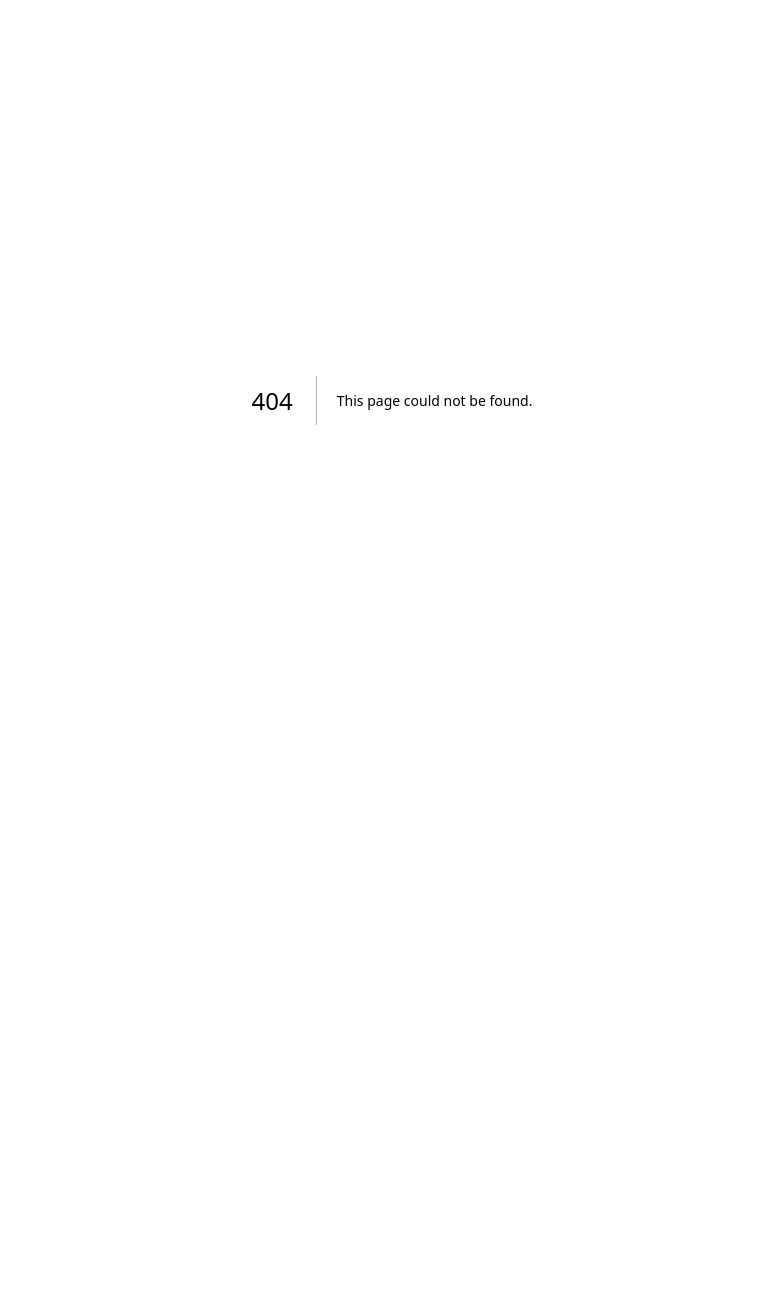
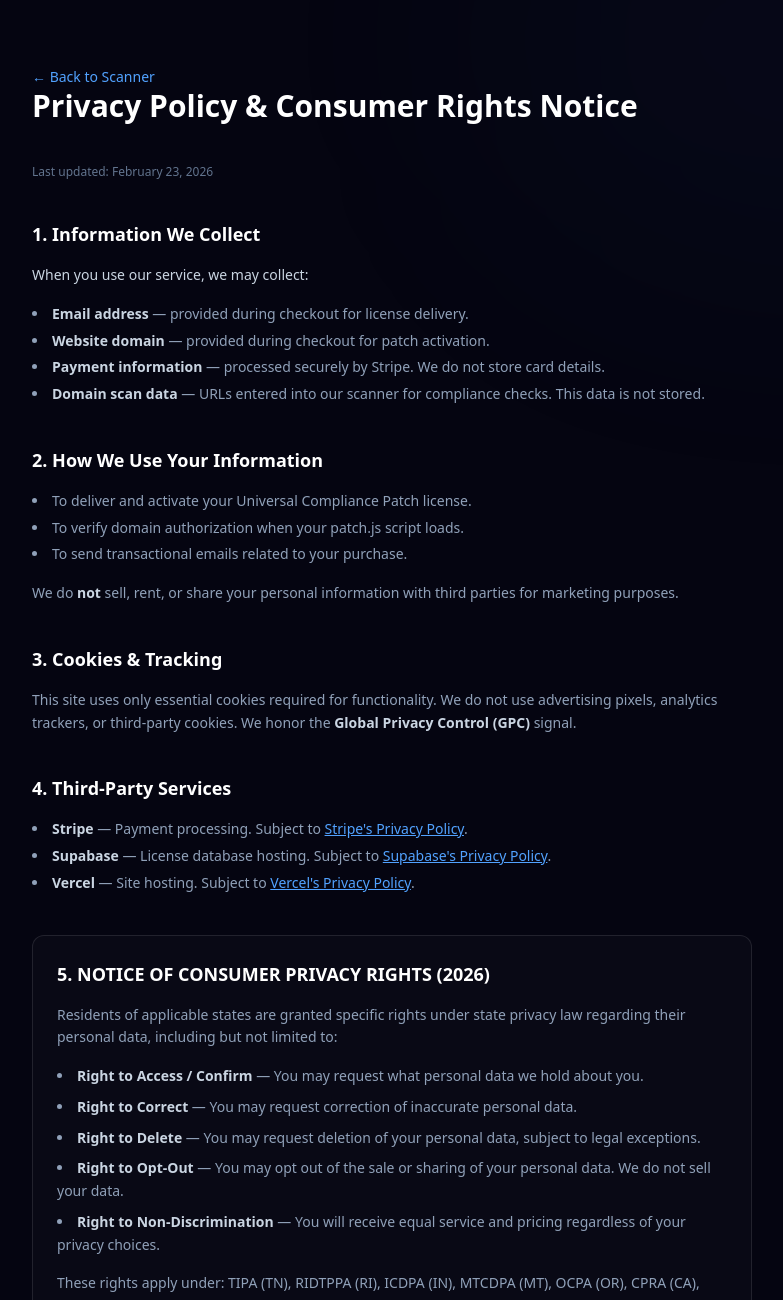
Before and after one commit to cybergod-duck/simple-as-that-lab, a Next.js app in the folder web/: page /privacy in a window 1280 px wide. Before the commit this address had no page. Shown: the top 1300 px of the page, without its empty margins (248-1031 px from the left). Before the commit the page ends 800 px from the top, so only its background shows below. Built offline with nearby package versions, Linux system fonts and the light colour scheme.

Commit message:
feat: add privacy policy page + footer compliance link

```diff
--- a/web/app/page.tsx
+++ b/web/app/page.tsx
@@ -231,7 +231,7 @@ export default function AntigravityHome() {
               <span>Active Protocol: ENFORCEMENT-MODE</span>
               <span>Security: AES-256-GCM</span>
             </div>
-            <span>Authorized use only.</span>
+            <a href="/privacy" className="text-blue-400/60 hover:text-blue-400 transition">Your Privacy Choices & 2026 State Rights</a>
           </div>
         </footer>
         <div className="text-center py-3 text-[10px] text-slate-600">
--- /dev/null
+++ b/web/app/privacy/page.tsx
@@ -0,0 +1,90 @@
+import Link from 'next/link'
+
+export const metadata = {
+    title: 'Privacy Policy & Consumer Rights — Simple As That',
+    description: 'Your Privacy Choices and 2026 State Consumer Rights disclosure for Simple As That Labs.',
+}
+
+export default function PrivacyPage() {
+    return (
+        <main className="min-h-screen bg-[#050511] font-sans text-slate-300">
+            {/* Ambient Background */}
+            <div className="fixed top-0 left-0 w-full h-full z-0 pointer-events-none">
+                <div className="absolute top-[-20%] right-[-10%] w-[50%] h-[50%] bg-blue-900/10 rounded-full blur-[120px] mix-blend-screen animate-pulse filter" style={{ animationDuration: '4s' }}></div>
+            </div>
+
+            <div className="relative z-10 max-w-3xl mx-auto px-6 py-16 space-y-10">
+                <Link href="/" className="text-sm text-blue-400 hover:text-blue-300 transition">← Back to Scanner</Link>
+
+                <h1 className="text-3xl font-bold text-white">Privacy Policy & Consumer Rights Notice</h1>
+                <p className="text-xs text-slate-500">Last updated: February 23, 2026</p>
+
+                <section className="space-y-4 text-sm leading-relaxed">
+                    <h2 className="text-lg font-semibold text-white">1. Information We Collect</h2>
+                    <p>When you use our service, we may collect:</p>
+                    <ul className="list-disc list-inside text-slate-400 space-y-1">
+                        <li><strong className="text-slate-300">Email address</strong> — provided during checkout for license delivery.</li>
+                        <li><strong className="text-slate-300">Website domain</strong> — provided during checkout for patch activation.</li>
+                        <li><strong className="text-slate-300">Payment information</strong> — processed securely by Stripe. We do not store card details.</li>
+                        <li><strong className="text-slate-300">Domain scan data</strong> — URLs entered into our scanner for compliance checks. This data is not stored.</li>
+                    </ul>
+                </section>
+
+                <section className="space-y-4 text-sm leading-relaxed">
+                    <h2 className="text-lg font-semibold text-white">2. How We Use Your Information</h2>
+                    <ul className="list-disc list-inside text-slate-400 space-y-1">
+                        <li>To deliver and activate your Universal Compliance Patch license.</li>
+                        <li>To verify domain authorization when your patch.js script loads.</li>
+                        <li>To send transactional emails related to your purchase.</li>
+                    </ul>
+                    <p className="text-slate-400">We do <strong className="text-slate-300">not</strong> sell, rent, or share your personal information with third parties for marketing purposes.</p>
+                </section>
+
+                <section className="space-y-4 text-sm leading-relaxed">
+                    <h2 className="text-lg font-semibold text-white">3. Cookies & Tracking</h2>
+                    <p className="text-slate-400">This site uses only essential cookies required for functionality. We do not use advertising pixels, analytics trackers, or third-party cookies. We honor the <strong className="text-slate-300">Global Privacy Control (GPC)</strong> signal.</p>
+                </section>
+
+                <section className="space-y-4 text-sm leading-relaxed">
+                    <h2 className="text-lg font-semibold text-white">4. Third-Party Services</h2>
+                    <ul className="list-disc list-inside text-slate-400 space-y-1">
+                        <li><strong className="text-slate-300">Stripe</strong> — Payment processing. Subject to <a href="https://stripe.com/privacy" className="text-blue-400 underline" target="_blank" rel="noopener noreferrer">Stripe&apos;s Privacy Policy</a>.</li>
+                        <li><strong className="text-slate-300">Supabase</strong> — License database hosting. Subject to <a href="https://supabase.com/privacy" className="text-blue-400 underline" target="_blank" rel="noopener noreferrer">Supabase&apos;s Privacy Policy</a>.</li>
+                        <li><strong className="text-slate-300">Vercel</strong> — Site hosting. Subject to <a href="https://vercel.com/legal/privacy-policy" className="text-blue-400 underline" target="_blank" rel="noopener noreferrer">Vercel&apos;s Privacy Policy</a>.</li>
+                    </ul>
+                </section>
+
+                <section className="space-y-4 text-sm leading-relaxed bg-white/[0.02] border border-white/10 rounded-xl p-6">
+                    <h2 className="text-lg font-semibold text-white">5. NOTICE OF CONSUMER PRIVACY RIGHTS (2026)</h2>
+                    <p className="text-slate-400">Residents of applicable states are granted specific rights under state privacy law regarding their personal data, including but not limited to:</p>
+                    <ul className="list-disc list-inside text-slate-400 space-y-2">
+                        <li><strong className="text-slate-300">Right to Access / Confirm</strong> — You may request what personal data we hold about you.</li>
+                        <li><strong className="text-slate-300">Right to Correct</strong> — You may request correction of inaccurate personal data.</li>
+                        <li><strong className="text-slate-300">Right to Delete</strong> — You may request deletion of your personal data, subject to legal exceptions.</li>
+                        <li><strong className="text-slate-300">Right to Opt-Out</strong> — You may opt out of the sale or sharing of your personal data. We do not sell your data.</li>
+                        <li><strong className="text-slate-300">Right to Non-Discrimination</strong> — You will receive equal service and pricing regardless of your privacy choices.</li>
+                    </ul>
+                    <p className="text-slate-400">These rights apply under: TIPA (TN), RIDTPPA (RI), ICDPA (IN), MTCDPA (MT), OCPA (OR), CPRA (CA), SHIELD Act (NY), TDPSA (TX), and FTC Section 5 (Federal).</p>
+                    <p className="text-slate-400 mt-4">To exercise any of these rights, contact us at: <a href="mailto:info@crmindex.net" className="text-blue-400 underline">info@crmindex.net</a></p>
+                </section>
+
+                <section className="space-y-4 text-sm leading-relaxed">
+                    <h2 className="text-lg font-semibold text-white">6. Data Retention</h2>
+                    <p className="text-slate-400">We retain your email and domain for as long as your license is active. You may request deletion at any time by contacting us.</p>
+                </section>
+
+                <section className="space-y-4 text-sm leading-relaxed">
+                    <h2 className="text-lg font-semibold text-white">7. Contact</h2>
+                    <p className="text-slate-400">For any privacy-related inquiries:<br />
+                        <strong className="text-slate-300">Simple As That Labs</strong><br />
+                        Email: <a href="mailto:info@crmindex.net" className="text-blue-400 underline">info@crmindex.net</a>
+                    </p>
+                </section>
+
+                <div className="border-t border-white/10 pt-6 text-center text-xs text-slate-600">
+                    Powered by Voss Neural Research
+                </div>
+            </div>
+        </main>
+    )
+}
```
